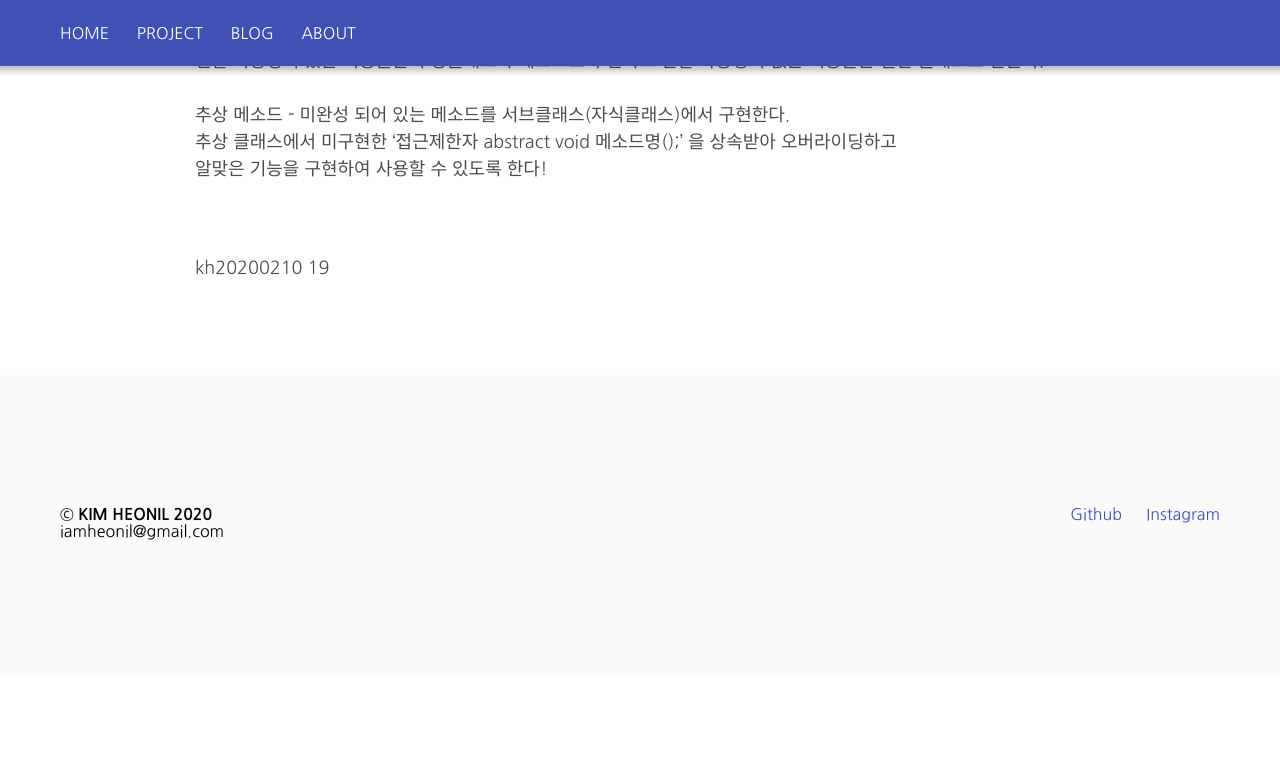
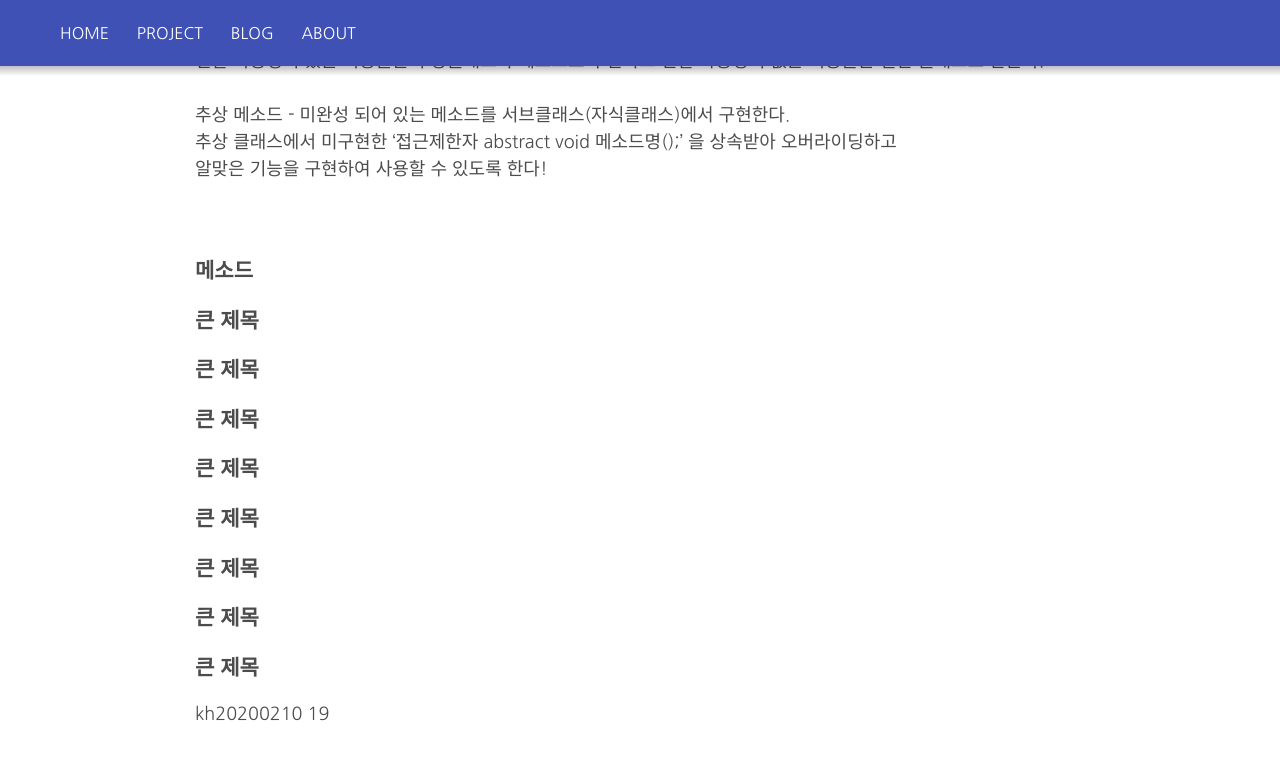
Before and after one commit to iamheonil/iamheonil.github.io, a Jekyll site: the page built from _posts/2020-02-18-Java.md, in a window 1280 px wide and 900 px high, scrolled down 2311 px. Shown: the top 760 px of the window. Built offline with Jekyll 4.4.1, drawn with Linux system fonts in a browser that asks for light colours; before the commit the page ends 2986 px from its top, so only the background shows below that.

Commit message:
Blog Modify

```diff
--- a/_posts/2020-02-18-Java.md
+++ b/_posts/2020-02-18-Java.md
@@ -77,5 +77,23 @@ tags: Java
 알맞은 기능을 구현하여 사용할 수 있도록 한다!<br>
 <br><br>
 
+### 메소드 <br>
+
+### 큰 제목 <br>
+
+### 큰 제목 <br>
+
+### 큰 제목 <br>
+
+### 큰 제목 <br>
+
+### 큰 제목 <br>
+
+### 큰 제목 <br>
+
+### 큰 제목 <br>
+
+### 큰 제목 <br>
+
 kh20200210
 19
```
